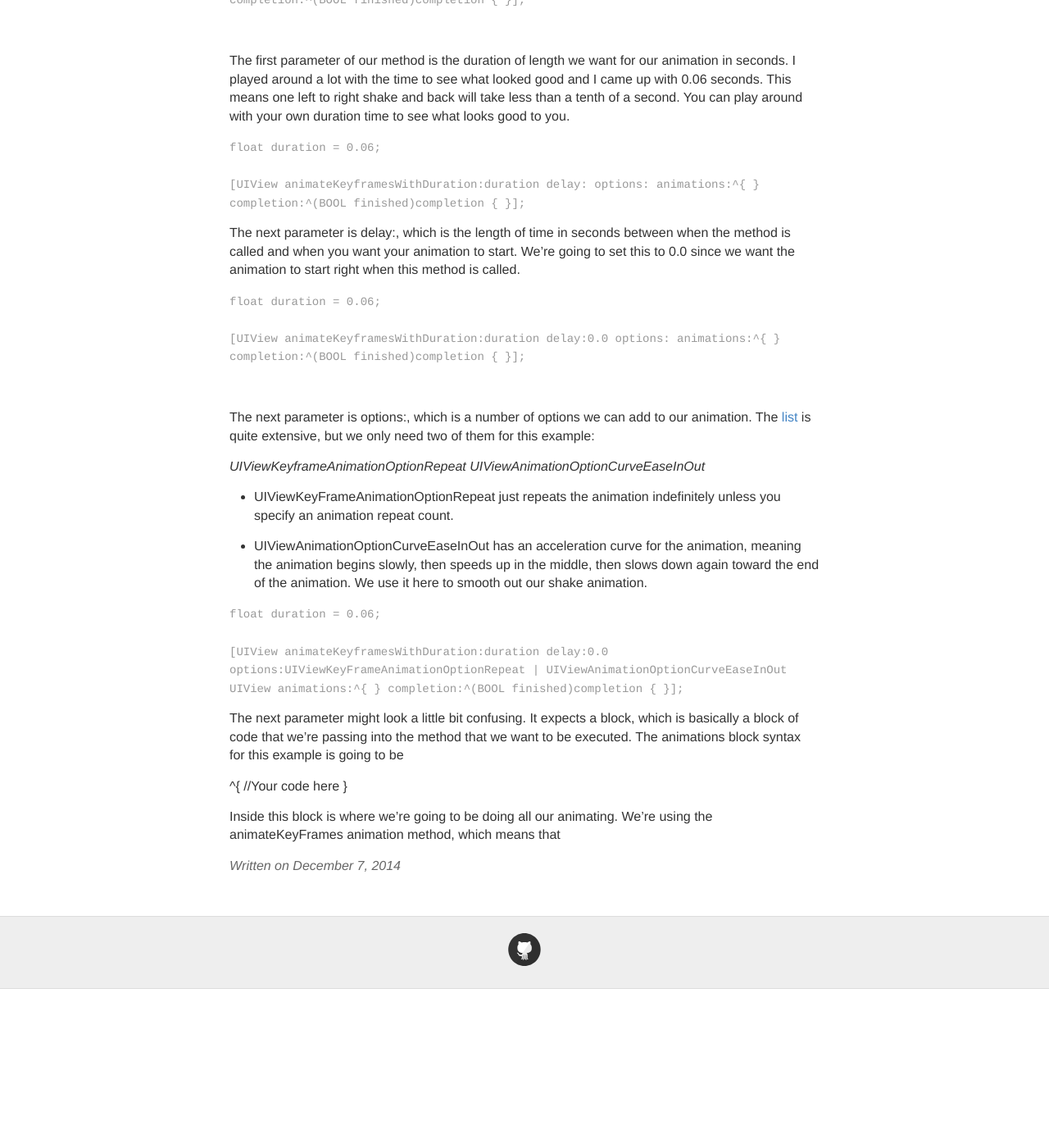
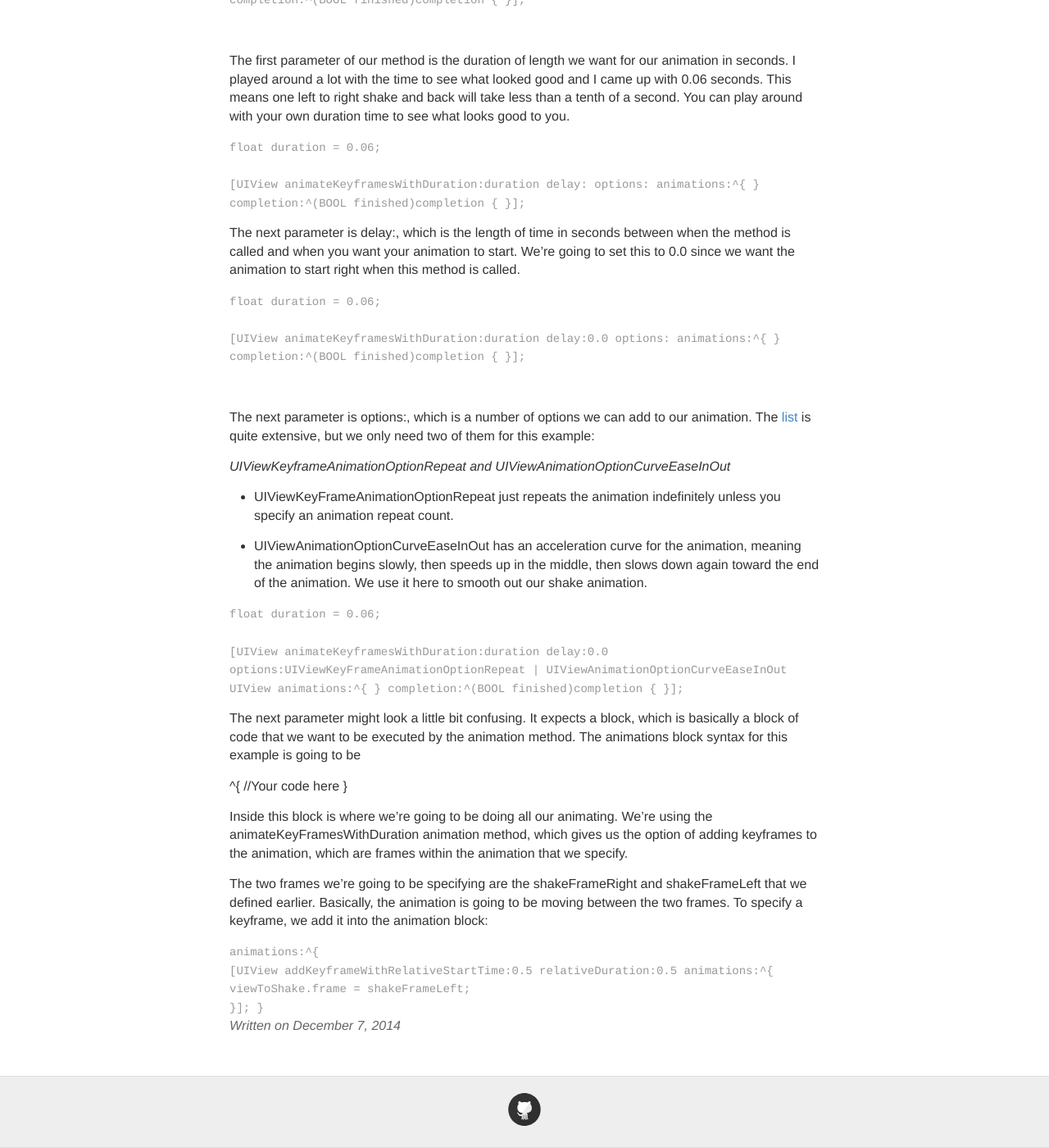
Before and after one commit to trentyou/trentyou.github.io, a Jekyll site: the page built from _posts/2014-12-7-Shaking a UIView.md, in a window 1280 px wide and 1400 px high, scrolled down 5023 px. Shown: the whole window at 82% size. Built offline with Jekyll 4.4.1, drawn with Linux system fonts in a browser that asks for light colours; before the commit the page ends 6229 px from its top, so only the background shows below that.

Commit message:
Updated 2014-12-7-Shaking a UIView.md

```diff
--- a/_posts/2014-12-7-Shaking a UIView.md
+++ b/_posts/2014-12-7-Shaking a UIView.md
@@ -200,7 +200,6 @@ The UIView class contains the methods that animate views for you. The class meth
 
 To call this method, we type:
 
-
 <div style = "width:700px">
 <code>
 [UIView animateKeyframesWithDuration: delay: options: animations:^{
@@ -238,11 +237,12 @@ float duration = 0.06; <br>
 The next parameter is options:, which is a number of options we can add to our animation. The [list](https://developer.apple.com/library/ios/documentation/UIKit/Reference/UIView_Class/index.html#//apple_ref/c/tdef/UIViewAnimationOptions) is quite extensive, but we only need two of them for this example:
 
 
-_UIViewKeyframeAnimationOptionRepeat   UIViewAnimationOptionCurveEaseInOut_
+_UIViewKeyframeAnimationOptionRepeat and UIViewAnimationOptionCurveEaseInOut_
 
 - UIViewKeyFrameAnimationOptionRepeat just repeats the animation indefinitely unless you specify an animation repeat count.
 
 - UIViewAnimationOptionCurveEaseInOut has an acceleration curve for the animation, meaning the animation begins slowly, then speeds up in the middle, then slows down again toward the end of the animation. We use it here to smooth out our shake animation.
+<br>
 
 <div style = "width:700px">
 <code>
@@ -254,8 +254,20 @@ float duration = 0.06; <br>
 </code>
 </div>
 
-The next parameter might look a little bit confusing. It expects a block, which is basically a block of code that we're passing into the method that we want to be executed. The animations block syntax for this example is going to be
+The next parameter might look a little bit confusing. It expects a block, which is basically a block of code that we want to be executed by the animation method. The animations block syntax for this example is going to be
 
 ^{ //Your code here }
 
-Inside this block is where we're going to be doing all our animating. We're using the animateKeyFrames animation method, which means that
+Inside this block is where we're going to be doing all our animating. We're using the animateKeyFramesWithDuration animation method, which gives us the option of adding keyframes to the animation, which are frames within the animation that we specify.
+
+The two frames we're going to be specifying are the shakeFrameRight and shakeFrameLeft that we defined earlier. Basically, the animation is going to be moving between the two frames. To specify a keyframe, we add it into the animation block:
+
+<div style = "width:700px">
+<code>
+animations:^{ <br>
+[UIView addKeyframeWithRelativeStartTime:0.5 relativeDuration:0.5 animations:^{ <br>
+viewToShake.frame = shakeFrameLeft; <br>
+}];
+}
+</code>
+</div>
```
